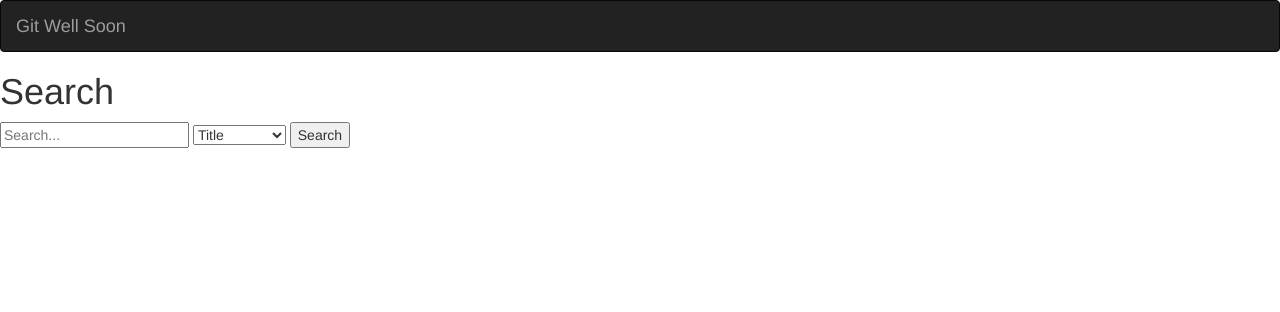
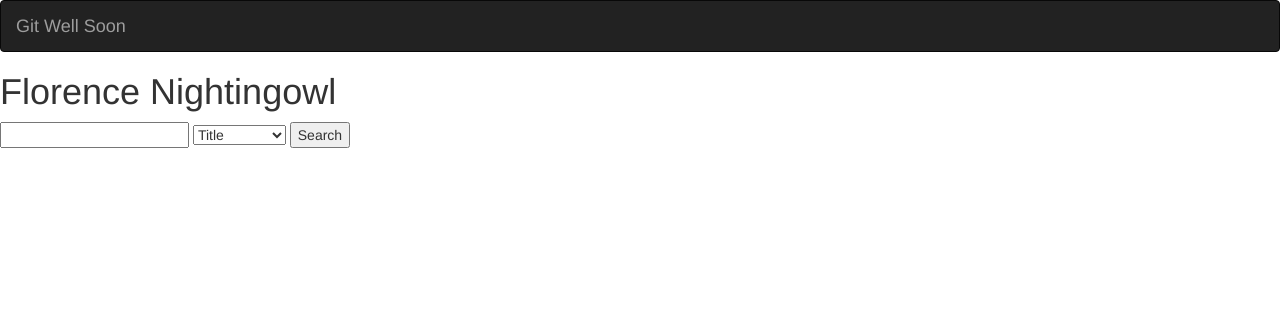
Before and after one commit to hackday-gitwellsoon/policies-web, a Flask app: page / in a window 1280 px wide. Shown: the top 312 px of the page. Run offline with Flask 3, Linux system fonts and the light colour scheme; some libraries are stand-ins or nearby versions.

Commit message:
working navbar

```diff
--- a/main.py
+++ b/main.py
@@ -10,11 +10,7 @@ bootstrap = Bootstrap(app)
 
 class SearchForm(FlaskForm):
 	query = StringField("Search", validators=[DataRequired(), Length(min=0,max=256)], default="")
-	filter = SelectField(
-        "Filter",
-        choices=["Title", "Description"],
-        default="Title"
-    )
+	filter = SelectField("Filter", choices=["Title", "Description"], default="Title")
 	submit = SubmitField("Search")
 
 @app.route('/', methods=["GET", "POST"])
--- a/templates/base.html
+++ b/templates/base.html
@@ -1,12 +1,12 @@
 {% extends "bootstrap/base.html" %}
 
 {% block title %}
-    Testing
+    Florence Nightingowl
 {% endblock %}
 
 {% block navbar %}
     <nav class="navbar navbar-inverse">
-        <a class="navbar-brand" href="#">Git Well Soon</a>
+        <a class="navbar-brand" href="{{url_for('homePage')}}">Git Well Soon</a>
     </nav>
 {% endblock %}
 
--- a/templates/index.html
+++ b/templates/index.html
@@ -1,10 +1,10 @@
 {% extends "base.html" %}
 
 {% block content %}
-    <h1>Search</h1>
+    <h1>Florence Nightingowl</h1>
     <form method="POST" class="form-inline" autocomplete="off">
         {{ form.hidden_tag() }}
-        {{ form.query(placeholder="Search...", value="") }}
+        {{ form.query(value="") }}
         {{ form.filter() }}
         {{ form.submit() }}
         </div>
--- /dev/null
+++ b/templates/policy.html
@@ -0,0 +1,5 @@
+{% extends "base.html" %}
+
+{% block content %}
+
+{% endblock %}
```
